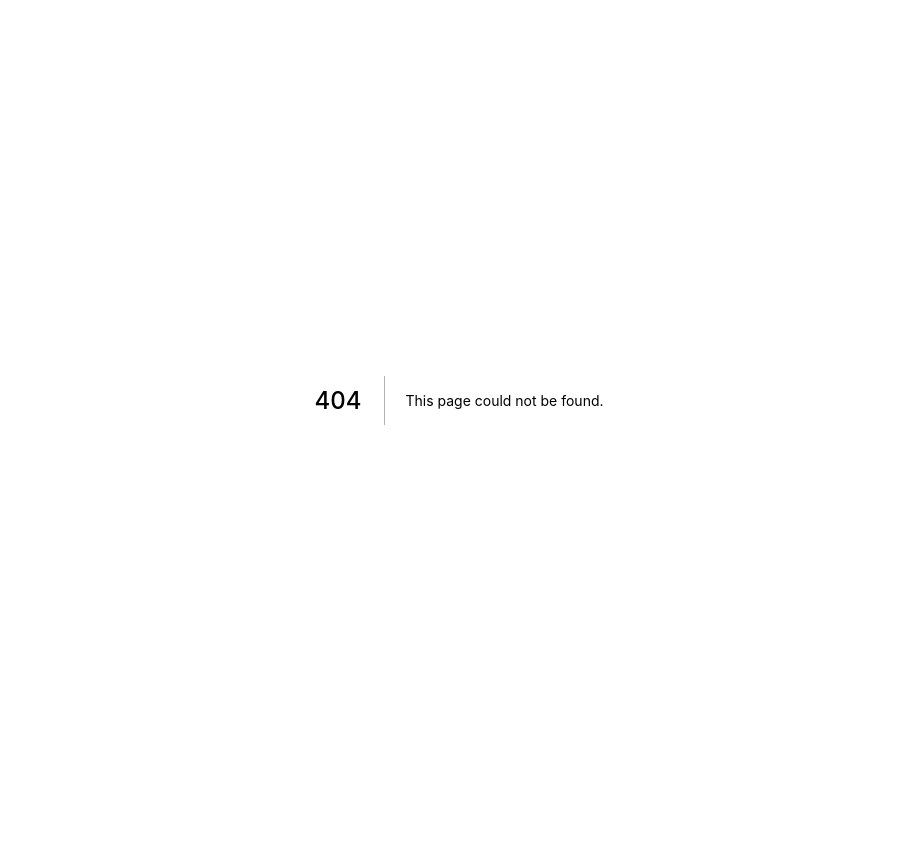
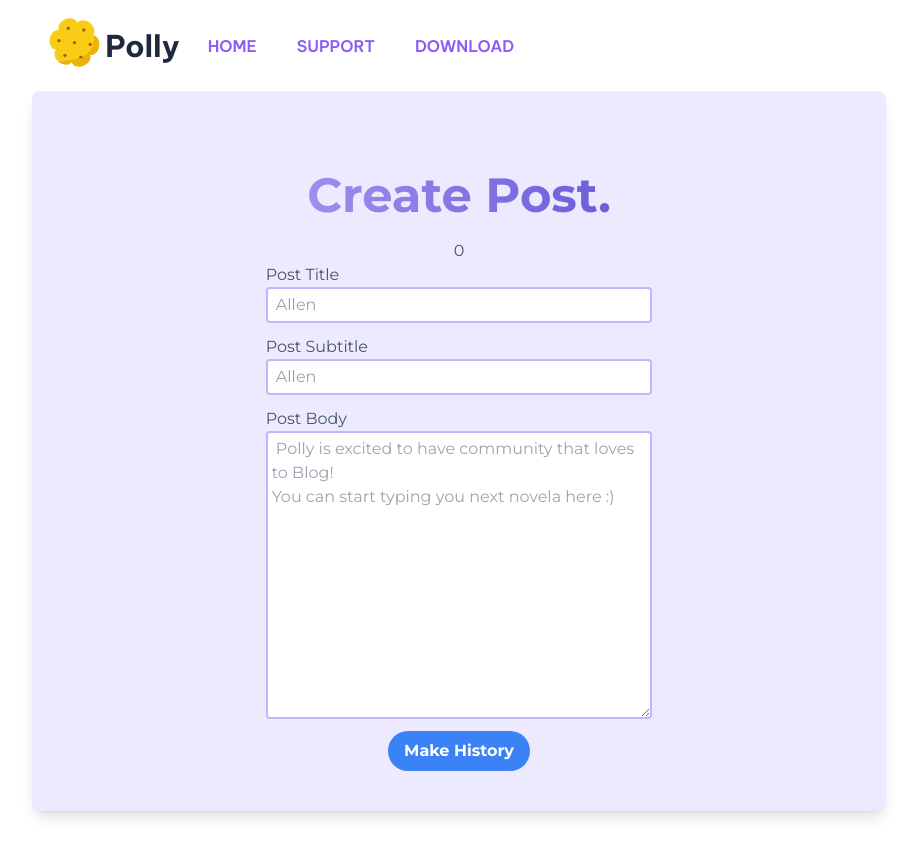
Before and after one commit to robertc11/polly, a Next.js app: page /blogSubmit in a window 1280 px wide. Before the commit this address had no page. Shown: the whole page, without its empty margins (181-1098 px from the left). Before the commit the page ends 800 px from the top, so only its background shows below. Built offline with nearby package versions, Linux system fonts and the light colour scheme.

Commit message:
added basic api handler for blog data

```diff
--- /dev/null
+++ b/pages/api/blogs/blog.api.js
@@ -0,0 +1,16 @@
+// import { withIronSessionApiRoute } from "iron-session/next";
+// import { sessionOptions } from "../../../lib/session";
+
+// export default withIronSessionApiRoute(handleBlogFetch, sessionOptions)
+
+
+export default function handler (req, res) {
+    try {
+    res.status(200).json("The blog api service recieved the request :)")
+    console.log(req.body)
+
+}
+catch(error){
+    res.status(500).json(" There might be an error with your request ")
+console.log(error)
+}}
--- /dev/null
+++ b/pages/blogSubmit.js
@@ -0,0 +1,139 @@
+import { execOnce } from 'next/dist/shared/lib/utils';
+import React, {useState, useEffect} from 'react';
+import BlockY from '../components/blockY'
+import NavBar from '../components/navbar'
+
+//var chrome = (window.navigator.userAgent)
+//console.log(chrome)
+
+// const blogDataPayLoad = {
+//     blogTitle: title,
+//     blogSubHeading: sub,
+//     blogBody: body
+
+// }
+
+
+//let blogdata = {blogDataArray}
+export function hookTesting() {
+//const [body, setBody] = useState()
+console.log(body)
+}
+
+
+// export function handleInput(e) {
+// bodydata = this.state.blogbody
+// blogDataArray.push(bodydata)
+
+// }
+
+export function handleClick() {
+    console.log("button clicked")
+}
+
+export function Dispatcher(blogDataPayLoad) {
+    //let PL = blogDataPayLoad
+    console.log("GOT HERE")
+}
+
+
+
+
+export default function blogPage() {
+
+
+
+    const [body, setBody] = useState("")
+    const [count, setCount] = useState(0)
+    const [title, setTitle] = useState("")
+    const [sub, setSub] = useState("")
+
+    const blogDataPayLoad = {
+        blogTitle: title,
+        blogSubHeading: sub,
+        blogBody: body
+
+    }
+    console.log(body)
+    console.log(blogDataPayLoad)
+
+    const handleChange = (e) =>{
+        e.preventDefault()
+        let PL = blogDataPayLoad
+        console.log("handleChange +++++++ ", PL)
+
+        //let blogSubmit = blogAPI()
+
+        fetch('/api/blogs/blog.api' , {
+            method : "POST",
+            headers : {'content-type': 'application/json'},
+            body : JSON.stringify(PL)
+        })
+        .then (response => response.json())
+        .then(res => {
+            console.log("Successful blog Post!", res)
+        })
+
+    }
+
+
+
+
+    //let duplicatebody = {body}
+
+
+   return (
+       <>
+    <head>
+        <title> Create Blog Post </title>
+    </head>
+    <NavBar />
+    <BlockY>
+  <form className="w-full p-5 flex flex-col justify-center items-center font-kelly text-slate-600">
+      <div className="flex flex-col justify-center items-center animate-fadedongji w-full">
+  <h1 className="mt-10 mb-5 text-5xl text-transparent w-full text-center bg-clip-text bg-gradient-to-r from-violet-300 to-indigo-700 font-bold">Create Post.</h1>
+  <p>{count}</p>
+  {/* <h1 className="mb-5 text-xl peer">Let's get started...</h1> */}
+  <label className="w-1/2 mx-auto">Post Title</label>
+  <input  className="rounded border-2 border-violet-300 w-1/2 mx-auto mb-3 p-1" type="text" name="city" placeholder=" Allen" onChange={e => setTitle(e.target.value)} required />
+  <label className="w-1/2 mx-auto">Post Subtitle</label>
+  <input  className="rounded border-2 border-violet-300 w-1/2 mx-auto mb-3 p-1" type="text" name="city" placeholder=" Allen" onChange={e => setSub(e.target.value)} required />
+  <label className="w-1/2 mx-auto">Post Body</label>
+  {/* <input className="rounded border-2 border-violet-300 w-1/2 mx-auto mb-3 p-1 h-72" type="text" name="city" placeholder=" Polly is excited to have community that loves to Blog!&#10;You can start typing you next novela here :)" required /> */}
+  <textarea className="rounded border-2 border-violet-300 w-1/2 mx-auto mb-3 p-1 h-72" type="text" name="city" placeholder=" Polly is excited to have community that loves to Blog!&#10;You can start typing you next novela here :)" onChange={e => setBody(e.target.value)} required></textarea>
+  {/* <button class="bg-blue-500 hover:bg-blue-700 text-white font-bold py-2 px-4 rounded-full" onClick={() => setCount(count + 1)}  >Make History</button> */}
+  <button class="bg-blue-500 hover:bg-blue-700 text-white font-bold py-2 px-4 rounded-full" onClick={(handleChange)}  >Make History</button>
+
+
+  </div>
+
+
+
+  </form>
+  </BlockY>
+  </>
+
+    //  <div class="border-solid border-2 border-indigo-600 ..." >
+    //     <h1><b>Blog Page</b></h1>
+
+    //     <p className="text-lg text-fuchsia-500 text-center">I am testing paragraph functionality</p>
+    //     <ul>
+    //         <li>basketball is fun</li>
+    //         <li>i like fajita</li>
+    //         <li>fatcats are lazy</li>
+    //     </ul>
+    //     <form className="w-full p-5 flex flex-col justify-center items-center font-kelly text-slate-600">
+    //         <label for="body">Blog Body</label>
+    //         <input type="text" className="border-solid border-2 border-indigo-600"/><br></br>
+    //         <input type="text" value="Blog Body"/>
+    //     </form>
+
+    //     </div>
+
+
+
+
+   )
+
+
+}
```
Also changed, not shown: 1 other file (tests, documents, lock files or other folders).
